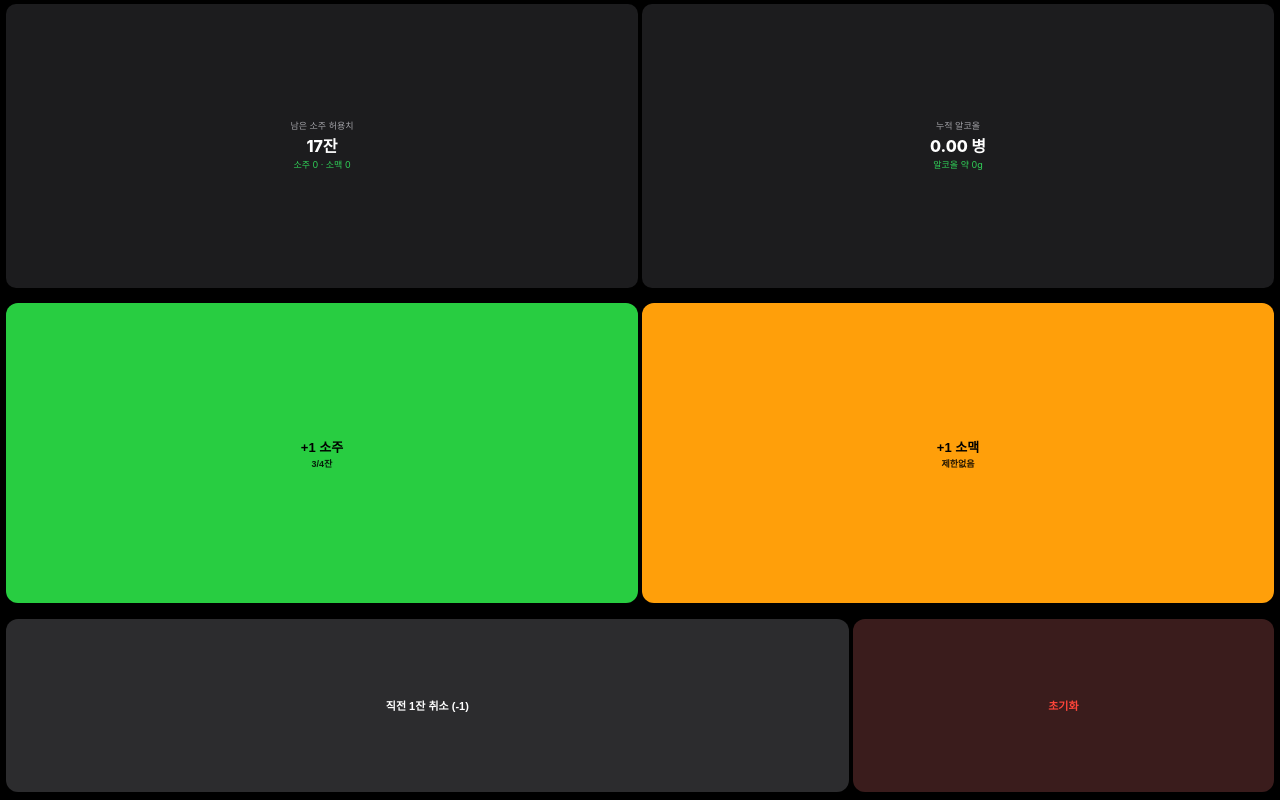
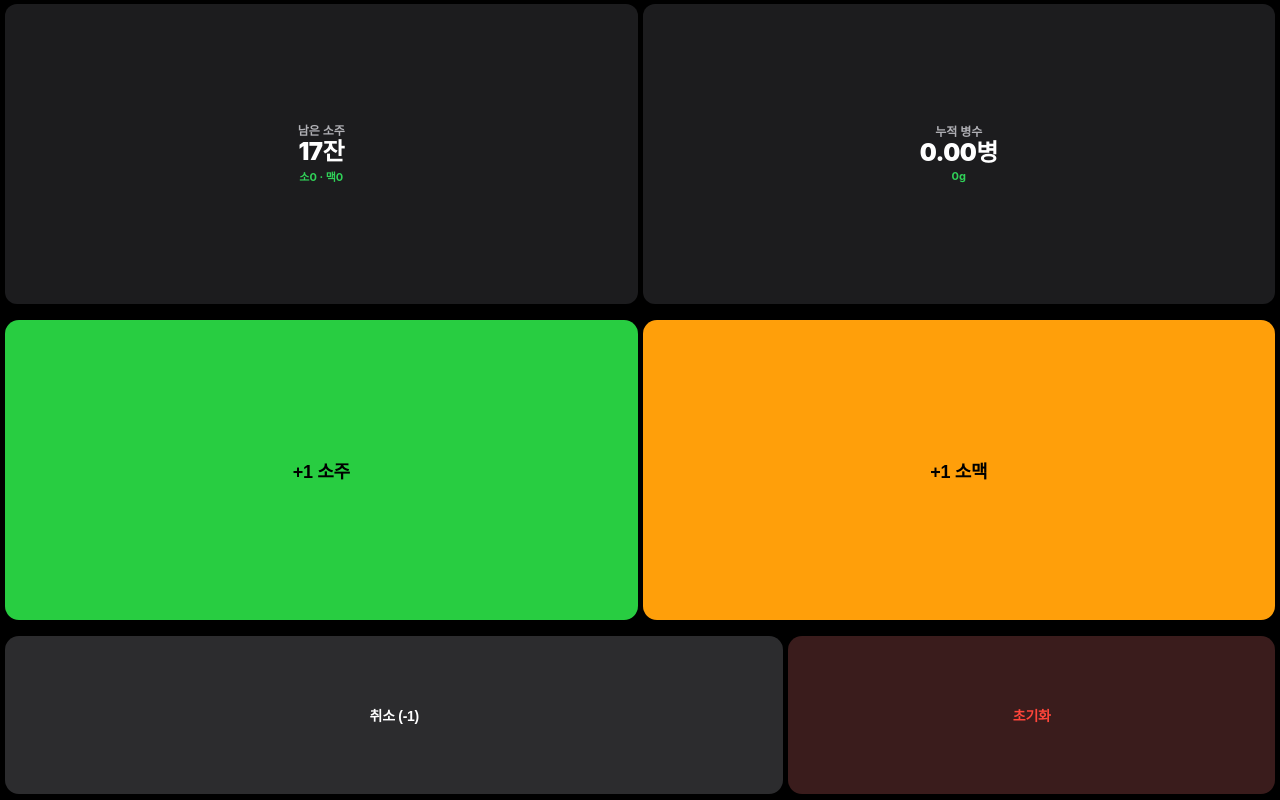
Before and after one commit to kdong1228/drink-counter, a plain HTML site: page index.html in a window 1280 px wide. Drawn offline with Linux system fonts and the light colour scheme.

Commit message:
Update index.html

```diff
--- a/index.html
+++ b/index.html
@@ -29,66 +29,70 @@
       flex-direction: column;
       justify-content: space-between;
       height: 100%;
-      padding: 4px 6px 8px 6px;
-      gap: 4px;
+      padding: 4px 5px 6px 5px;
+      gap: 5px;
     }
 
-    /* 상단 상태 카드 2열 */
+    /* 1. 상단 상태 카드 2열 */
     .status-grid {
       display: grid;
       grid-template-columns: 1fr 1fr;
-      gap: 4px;
-      height: 36%;
+      gap: 5px;
+      height: 38%;
     }
 
     .card {
       background: #1c1c1e;
-      border-radius: 10px;
+      border-radius: 12px;
       display: flex;
       flex-direction: column;
       justify-content: center;
       align-items: center;
-      padding: 2px 4px;
+      padding: 2px;
       text-align: center;
     }
 
     .card-label {
-      font-size: 9px;
-      color: #a1a1a6;
+      font-size: 12px;
+      font-weight: 600;
+      color: #b0b0b5;
       line-height: 1.1;
       margin-bottom: 2px;
-      word-break: keep-all;
     }
 
     .card-value {
-      font-size: 16px;
-      font-weight: 800;
+      font-size: 24px;
+      font-weight: 900;
+      line-height: 1.1;
       color: #ffffff;
+      letter-spacing: -0.5px;
     }
 
     .card-sub {
-      font-size: 9px;
+      font-size: 11px;
+      font-weight: 700;
       color: #30d158;
-      margin-top: 1px;
+      margin-top: 2px;
     }
 
-    /* 메인 추가 버튼 영역 */
+    /* 2. 메인 추가 버튼 영역 */
     .btn-row {
       display: grid;
       grid-template-columns: 1fr 1fr;
-      gap: 4px;
+      gap: 5px;
       height: 38%;
     }
 
     button {
       border: none;
-      border-radius: 12px;
-      font-weight: 700;
+      border-radius: 14px;
+      font-weight: 900;
       cursor: pointer;
       display: flex;
       flex-direction: column;
       justify-content: center;
       align-items: center;
+      letter-spacing: -0.3px;
     }
 
     button:active {
@@ -99,40 +103,33 @@
     .btn-soju {
       background-color: #28cd41;
       color: #000000;
-      font-size: 13px;
+      font-size: 18px;
     }
 
     .btn-somaek {
       background-color: #ff9f0a;
       color: #000000;
-      font-size: 13px;
+      font-size: 18px;
     }
 
-    .btn-sub {
-      font-size: 9px;
-      font-weight: 600;
-      opacity: 0.85;
-      margin-top: 1px;
-    }
-
-    /* 하단 취소 및 초기화 버튼 */
+    /* 3. 하단 취소 및 초기화 버튼 */
     .bottom-row {
       display: grid;
-      grid-template-columns: 2fr 1fr;
-      gap: 4px;
-      height: 22%;
+      grid-template-columns: 1.6fr 1fr;
+      gap: 5px;
+      height: 20%;
     }
 
     .btn-undo {
       background-color: #2c2c2e;
       color: #ffffff;
-      font-size: 11px;
+      font-size: 14px;
     }
 
     .btn-reset {
       background-color: #3a1c1c;
       color: #ff453a;
-      font-size: 11px;
+      font-size: 14px;
     }
 
     /* 풀스크린 클릭 피드백 오버레이 */
@@ -154,36 +151,36 @@
     }
 
     .overlay-soju {
-      background-color: rgba(40, 205, 65, 0.96);
+      background-color: rgba(40, 205, 65, 0.97);
       color: #000000;
     }
 
     .overlay-somaek {
-      background-color: rgba(255, 159, 10, 0.96);
+      background-color: rgba(255, 159, 10, 0.97);
       color: #000000;
     }
 
     .overlay-undo {
-      background-color: rgba(58, 58, 60, 0.96);
+      background-color: rgba(58, 58, 60, 0.97);
       color: #ffffff;
     }
 
     .overlay-reset {
-      background-color: rgba(255, 69, 58, 0.96);
+      background-color: rgba(255, 69, 58, 0.97);
       color: #ffffff;
     }
 
     .overlay-icon {
-      font-size: 54px;
+      font-size: 72px;
       line-height: 1;
-      margin-bottom: 6px;
+      margin-bottom: 8px;
       animation: popScale 0.25s cubic-bezier(0.175, 0.885, 0.32, 1.275);
     }
 
     .overlay-text {
-      font-size: 17px;
+      font-size: 24px;
       font-weight: 900;
-      letter-spacing: -0.3px;
+      letter-spacing: -0.5px;
     }
 
     @keyframes popScale {
@@ -194,42 +191,35 @@
   </style>
 </head>
 <body>
-  <!-- 클릭 시 화면 전체를 덮는 알림 레이어 -->
   <div id="feedbackOverlay">
     <div class="overlay-icon" id="overlayIcon">🍶</div>
-    <div class="overlay-text" id="overlayText">소주 +1잔!</div>
+    <div class="overlay-text" id="overlayText">소주 1잔!</div>
   </div>
 
   <div class="container">
     <!-- 1. 상단 정보 표시 -->
     <div class="status-grid">
       <div class="card">
-        <div class="card-label">남은 소주 허용치</div>
+        <div class="card-label">남은 소주</div>
         <div class="card-value" id="remainSoju">17잔</div>
-        <div class="card-sub" id="drinkCountText">소주 0 · 소맥 0</div>
+        <div class="card-sub" id="drinkCountText">소0 · 맥0</div>
       </div>
       <div class="card">
-        <div class="card-label">누적 알코올</div>
-        <div class="card-value" id="totalBottles">0.00 병</div>
-        <div class="card-sub" id="totalAlcohol">알코올 약 0g</div>
+        <div class="card-label">누적 병수</div>
+        <div class="card-value" id="totalBottles">0.0병</div>
+        <div class="card-sub" id="totalAlcohol">0g</div>
       </div>
     </div>
 
-    <!-- 2. 메인 추가 버튼 (소주 / 소맥) -->
+    <!-- 2. 메인 추가 버튼 -->
     <div class="btn-row">
-      <button class="btn-soju" onclick="addDrink('soju')">
-        <span>+1 소주</span>
-        <span class="btn-sub">3/4잔</span>
-      </button>
-      <button class="btn-somaek" onclick="addDrink('somaek')">
-        <span>+1 소맥</span>
-        <span class="btn-sub">제한없음</span>
-      </button>
+      <button class="btn-soju" onclick="addDrink('soju')">+1 소주</button>
+      <button class="btn-somaek" onclick="addDrink('somaek')">+1 소맥</button>
     </div>
 
     <!-- 3. 직전 취소 & 전체 리셋 -->
     <div class="bottom-row">
-      <button class="btn-undo" onclick="undoLast()">직전 1잔 취소 (-1)</button>
+      <button class="btn-undo" onclick="undoLast()">취소 (-1)</button>
       <button class="btn-reset" onclick="resetAll()">초기화</button>
     </div>
   </div>
@@ -246,21 +236,18 @@
       const iconEl = document.getElementById('overlayIcon');
       const textEl = document.getElementById('overlayText');
 
-      // 이전 타이머 초기화 (연속 클릭 대응)
       if (overlayTimer) clearTimeout(overlayTimer);
 
       overlay.className = `overlay-${type}`;
       iconEl.innerText = icon;
       textEl.innerText = text;
 
-      // 애니메이션 재실행 트릭
       iconEl.style.animation = 'none';
       iconEl.offsetHeight;
       iconEl.style.animation = null;
 
       overlay.classList.add('show');
 
-      // 진동 지원 기기일 경우 짧은 진동 추가
       if (navigator.vibrate) {
         navigator.vibrate(40);
       }
@@ -288,7 +275,7 @@
         const removed = history.pop();
         updateUI();
         const label = removed === 'soju' ? '소주' : '소맥';
-        showFeedback('undo', '↩️', `${label} 1잔 취소`);
+        showFeedback('undo', '↩️', `${label} 취소`);
       }
     }
 
@@ -296,7 +283,7 @@
       if (history.length === 0) return;
       history = [];
       updateUI();
-      showFeedback('reset', '🔄', '기록 초기화');
+      showFeedback('reset', '🔄', '초기화 완료');
     }
 
     function updateUI() {
@@ -310,9 +297,9 @@
       const pureAlcoholGrams = Math.round(bottles * 57.6);
 
       document.getElementById('remainSoju').innerText = `${remainSoju}잔`;
-      document.getElementById('drinkCountText').innerText = `소주 ${sojuCount} · 소맥 ${somaekCount}`;
-      document.getElementById('totalBottles').innerText = `${bottles} 병`;
-      document.getElementById('totalAlcohol').innerText = `알코올 약 ${pureAlcoholGrams}g`;
+      document.getElementById('drinkCountText').innerText = `소${sojuCount} · 맥${somaekCount}`;
+      document.getElementById('totalBottles').innerText = `${bottles}병`;
+      document.getElementById('totalAlcohol').innerText = `${pureAlcoholGrams}g`;
 
       const remainEl = document.getElementById('remainSoju');
       if (remainSoju === 0) {
```
